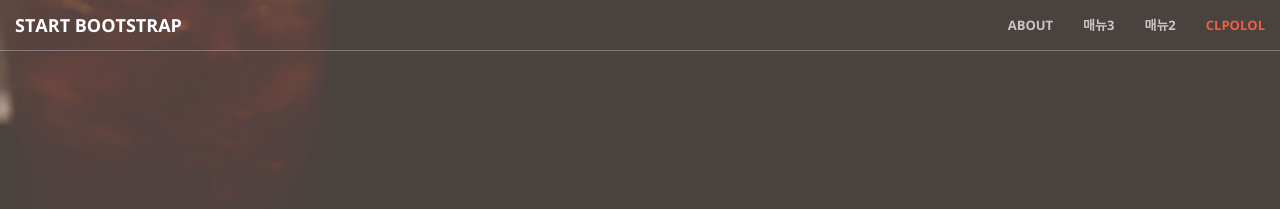
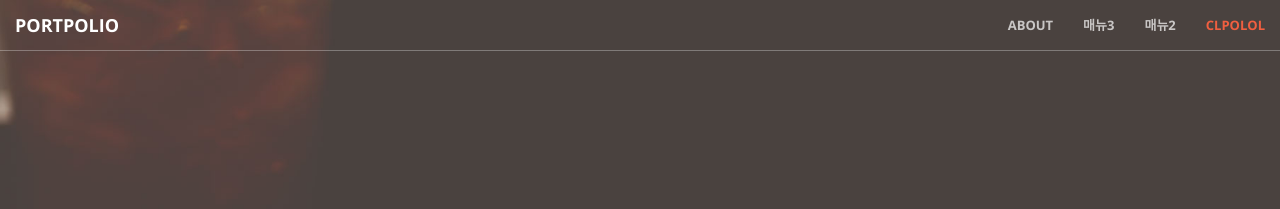
Before and after one commit to jeongsoha/jeongsoha.github.io, a Jekyll site: the page built from index.html, in a window 1280 px wide. Shown: the top 209 px of the page. Built offline with Jekyll 4.4.1, drawn with Linux system fonts in a browser that asks for light colours.

Commit message:
Update nav.html

```diff
--- a/_includes/nav.html
+++ b/_includes/nav.html
@@ -8,7 +8,7 @@
                 <span class="icon-bar"></span>
                 <span class="icon-bar"></span>
             </button>
-            <a class="navbar-brand page-scroll" href="#page-top">Start Bootstrap</a>
+            <a class="navbar-brand page-scroll" href="#page-top">PORTPOLIO</a>
         </div>
 
         <!-- Collect the nav links, forms, and other content for toggling -->
```
